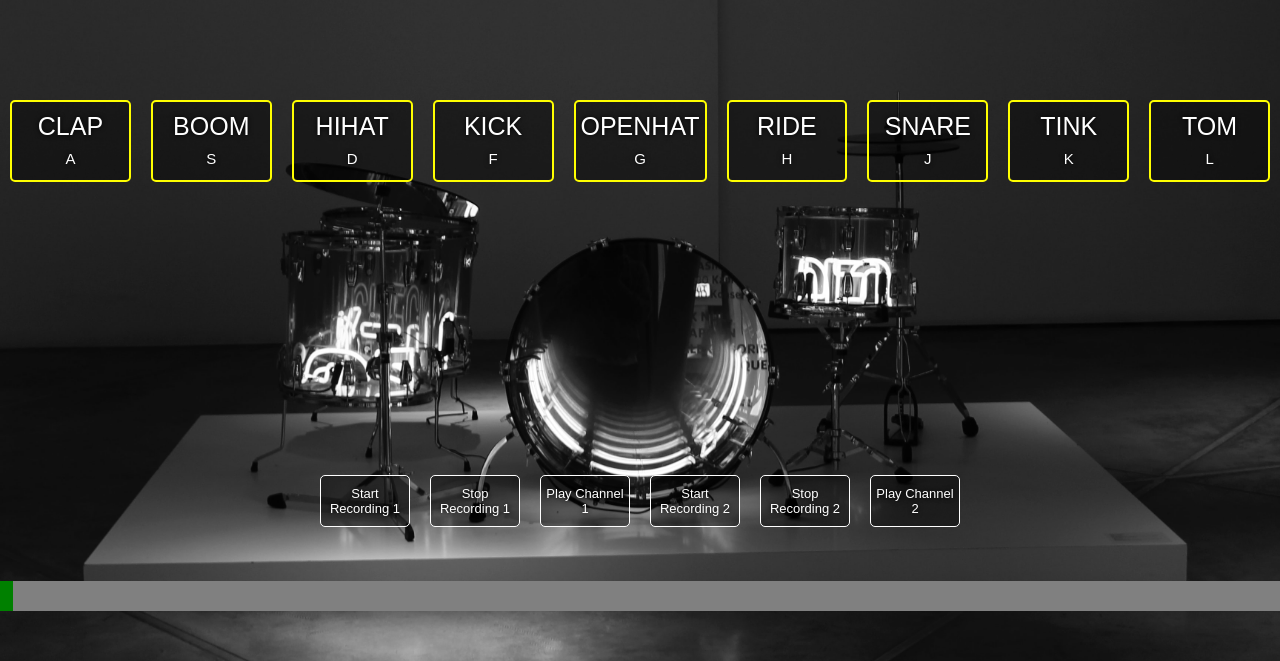
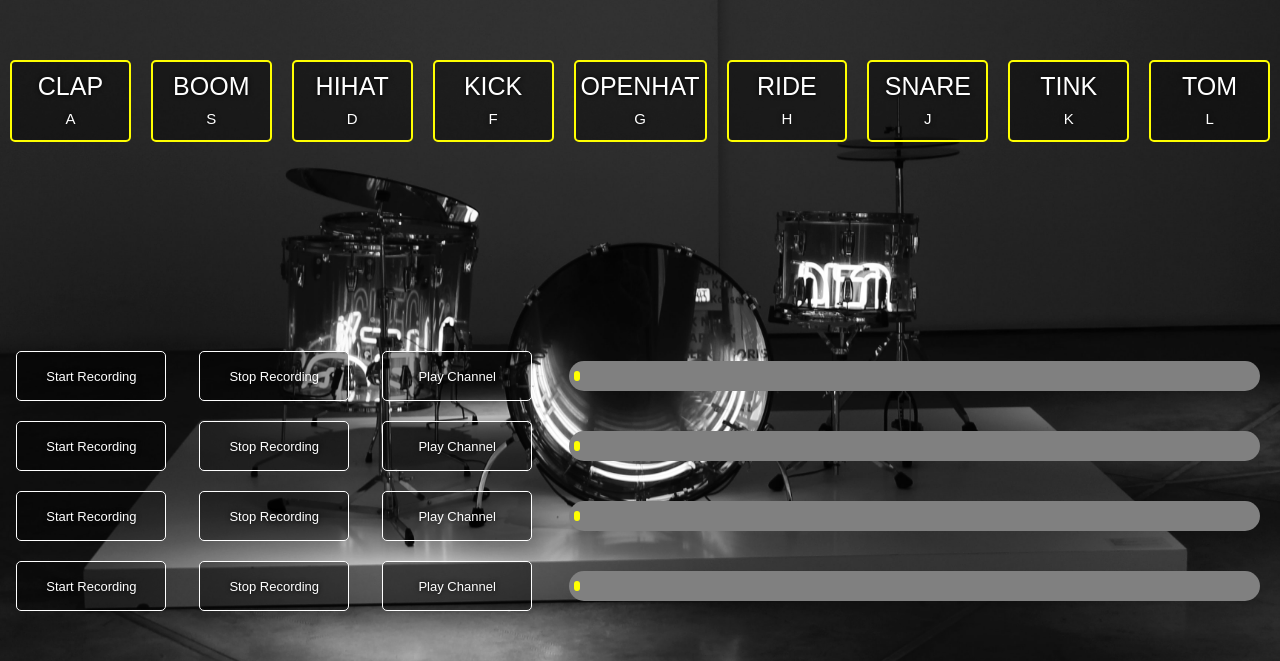
Before and after one commit to patrykj369/Programowanie_aplikacji_webowych, a plain HTML site: page lab2/build/index.html in a window 1280 px wide. Shown: the part 139-800 px from the top of the page. Drawn offline with Linux system fonts and the light colour scheme.

Commit message:
poprawiono układ i css

```diff
--- a/lab2/build/index.html
+++ b/lab2/build/index.html
@@ -34,18 +34,35 @@
 
     <section class="keysRecord">
 
-        <button class="keyRecord" id="startRecording1">Start Recording 1</button>
-        <button class="keyRecord" id="stopRecording1">Stop Recording 1</button>
-        <button class="keyRecord" id="playChannel1">Play Channel 1</button>
-        <button class="keyRecord" id="startRecording2">Start Recording 2</button>
-        <button class="keyRecord" id="stopRecording2">Stop Recording 2</button>
-        <button class="keyRecord" id="playChannel2">Play Channel 2</button>
+        <button class="keyRecord" id="startRecording1">Start Recording</button>
+        <button class="keyRecord stopRecording" id="stopRecording1">Stop Recording</button>
+        <button class="keyRecord" id="playChannel1">Play Channel</button>
+        <div class="myProgress">
+            <div class="myBar" id="myBar"></div>
+        </div>
+
+        <button class="keyRecord" id="startRecording2">Start Recording</button>
+        <button class="keyRecord stopRecording" id="stopRecording2">Stop Recording</button>
+        <button class="keyRecord" id="playChannel2">Play Channel</button>
+        <div class="myProgress">
+            <div class="myBar" id="myBar2"></div>
+        </div>
+
+        <button class="keyRecord" id="startRecording3">Start Recording</button>
+        <button class="keyRecord stopRecording" id="stopRecording3">Stop Recording</button>
+        <button class="keyRecord" id="playChannel3">Play Channel</button>
+        <div class="myProgress">
+            <div class="myBar" id="myBar3"></div>
+        </div>
+
+        <button class="keyRecord" id="startRecording4">Start Recording</button>
+        <button class="keyRecord stopRecording" id="stopRecording4">Stop Recording</button>
+        <button class="keyRecord" id="playChannel4">Play Channel</button>
+        <div class="myProgress">
+            <div class="myBar" id="myBar4"></div>
+        </div>
 
     </section>
-
-    <div id="myProgress">
-        <div id="myBar"></div>
-    </div>
 
     <script src="index.js"></script>
 </body>
--- a/lab2/build/style.css
+++ b/lab2/build/style.css
@@ -29,25 +29,34 @@ body,html {
     flex: 1;
     align-items: center;
     justify-content: center;
-    min-height: 70vh;
+    min-height: 60vh;
 }
-.keysRecord{
+
+/* .keysRecord{
     display: flex;
     flex: 1;
     align-items: center;
     justify-content: center;
     min-height: 20vh;
+} */
+
+.keysRecord{
+  min-height: 20vh;
+  display: grid;
+  margin: a;
+  justify-content: space-around;
+  grid-template-columns: 1fr 1fr 1fr 4fr;
 }
 
 .keyRecord{
     border: .1rem solid white;
     border-radius: .5rem;
-    margin: 1rem;
+    margin: 1rem auto 1rem auto;
     font-size: 1.3rem;
     padding: 1rem .5rem;
     transition: all .07s ease;
-    width: 9rem;
     text-align: center;
+    width: 15rem;
     color: white;
     background: rgba(0, 0, 0, .4);
     text-shadow: 0 0 .5rem black;
@@ -56,12 +65,12 @@ body,html {
 .keyRecordPress{
     border: .1rem solid red;
     border-radius: .5rem;
-    margin: 1rem;
+    margin: 1rem auto 1rem auto;
     font-size: 1.3rem;
     padding: 1rem .5rem;
     transition: all .07s ease;
-    width: 9rem;
     text-align: center;
+    width: 15rem;
     color: black;
     background: rgba(255, 255, 255, .4);
     text-shadow: 0 0 .5rem black;
@@ -77,13 +86,17 @@ span{
     font-size: 1.5rem;
 }
 
-#myProgress {
-    width: 100vw;
+.myProgress {
+    height: 1rem;
     background-color: grey;
+    margin: 2rem;
+    border-radius: 3rem;
+    padding: 1rem .5rem;
   }
 
-  #myBar {
+  .myBar {
     width: 1%;
-    height: 30px;
-    background-color: green;
+    height: 1rem;
+    border-radius: 3rem;
+    background-color: yellow;
   }
--- a/lab2/src/index.ts
+++ b/lab2/src/index.ts
@@ -24,7 +24,7 @@ const snare: HTMLButtonElement = document.querySelector('#snare');
 const tink: HTMLButtonElement = document.querySelector('#tink');
 const tom: HTMLButtonElement = document.querySelector('#tom');
 
-const myBar: HTMLDivElement = document.querySelector('#myBar');
+const myBar: HTMLDivElement = document.querySelector('.myBar');
 
 const playChannel1Btn: HTMLButtonElement = document.querySelector('#playChannel1');
 const playChannel2Btn: HTMLButtonElement = document.querySelector('#playChannel2');
```
